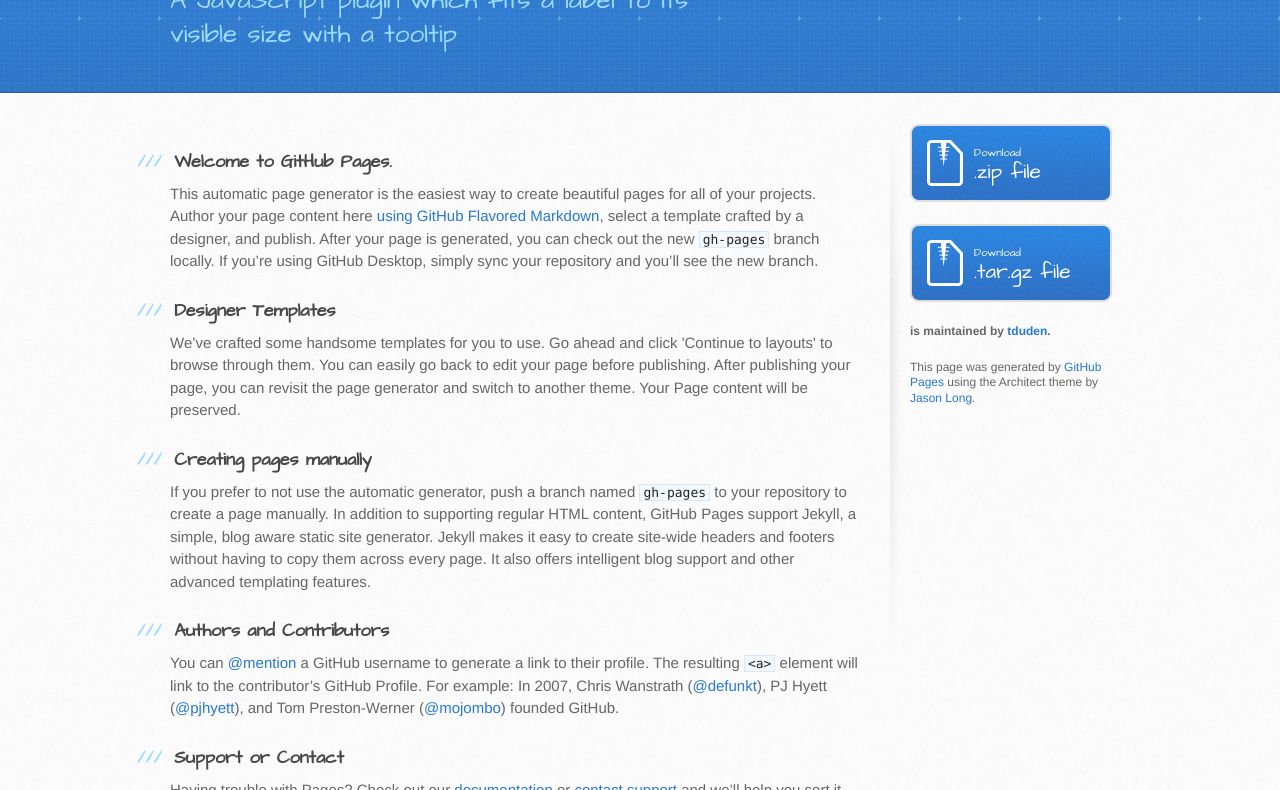
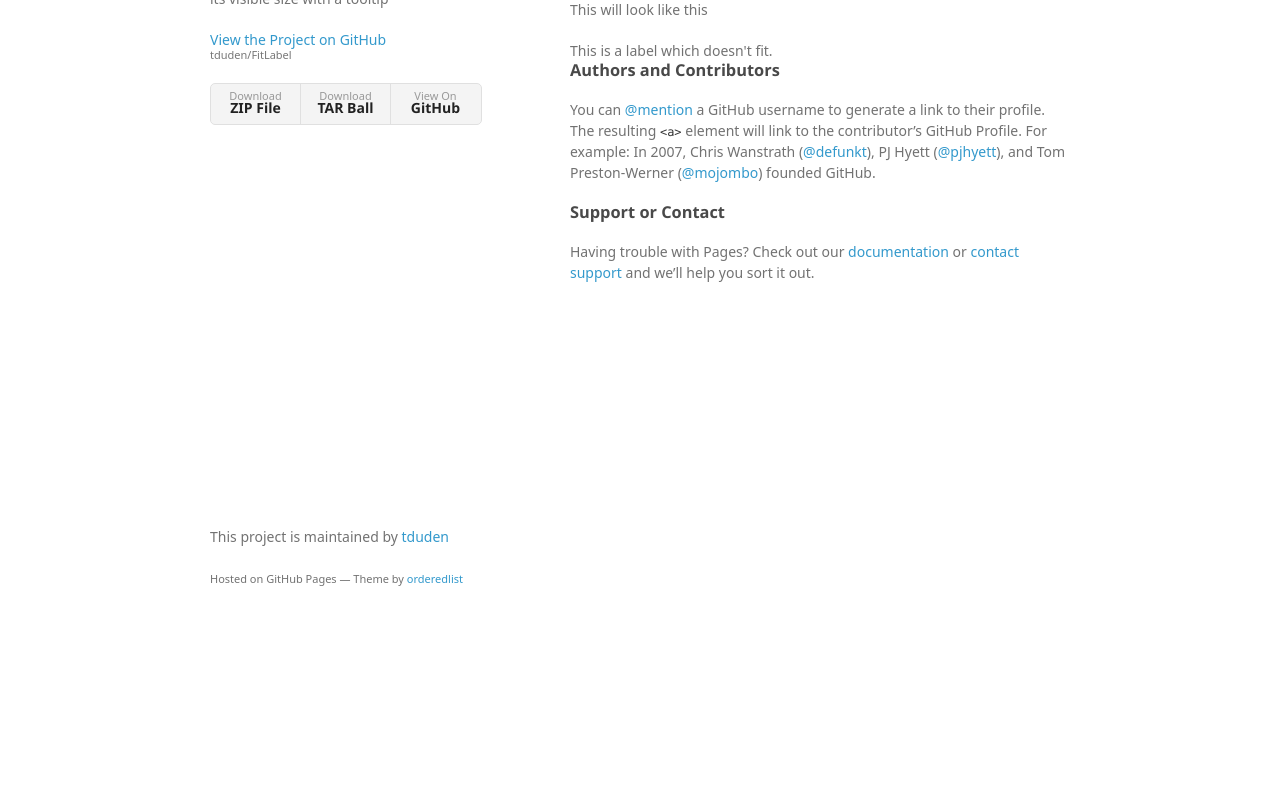
Before and after one commit to tduden/FitLabel, a plain HTML site: page index.html in a window 1280 px wide. Shown: the part 142-932 px from the top of the page. After the commit the page ends 800 px from the top, so only its background shows below. Drawn offline with Linux system fonts and the light colour scheme; a web font is replaced by a local one.

```diff
--- a/index.html
+++ b/index.html
@@ -1,47 +1,40 @@
-<!DOCTYPE html>
+<!doctype html>
 <html>
   <head>
-    <meta charset='utf-8'>
+    <meta charset="utf-8">
     <meta http-equiv="X-UA-Compatible" content="chrome=1">
-    <meta name="viewport" content="width=device-width, initial-scale=1, maximum-scale=1">
-    <link href='https://fonts.googleapis.com/css?family=Architects+Daughter' rel='stylesheet' type='text/css'>
-    <link rel="stylesheet" type="text/css" href="stylesheets/stylesheet.css" media="screen">
-    <link rel="stylesheet" type="text/css" href="stylesheets/github-light.css" media="screen">
-    <link rel="stylesheet" type="text/css" href="stylesheets/print.css" media="print">
+    <title>Fitlabel by tduden</title>
 
+    <link rel="stylesheet" href="stylesheets/styles.css">
+    <link rel="stylesheet" href="stylesheets/github-light.css">
+    <meta name="viewport" content="width=device-width">
     <!--[if lt IE 9]>
     <script src="//html5shiv.googlecode.com/svn/trunk/html5.js"></script>
     <![endif]-->
+  </head>
+  <body>
+    <div class="wrapper">
+      <header>
+        <h1>Fitlabel</h1>
+        <p>A JavaScript plugin which fits a label to its visible size with a tooltip</p>
 
-    <title>Fitlabel by tduden</title>
-  </head>
+        <p class="view"><a href="https://github.com/tduden/FitLabel">View the Project on GitHub <small>tduden/FitLabel</small></a></p>
 
-  <body>
-    <header>
-      <div class="inner">
-        <h1>Fitlabel</h1>
-        <h2>A JavaScript plugin which fits a label to its visible size with a tooltip</h2>
-        <a href="https://github.com/tduden/FitLabel" class="button"><small>View project on</small> GitHub</a>
-      </div>
-    </header>
 
-    <div id="content-wrapper">
-      <div class="inner clearfix">
-        <section id="main-content">
-          <h3>
-<a id="welcome-to-github-pages" class="anchor" href="#welcome-to-github-pages" aria-hidden="true"><span class="octicon octicon-link"></span></a>Welcome to GitHub Pages.</h3>
+        <ul>
+          <li><a href="https://github.com/tduden/FitLabel/zipball/master">Download <strong>ZIP File</strong></a></li>
+          <li><a href="https://github.com/tduden/FitLabel/tarball/master">Download <strong>TAR Ball</strong></a></li>
+          <li><a href="https://github.com/tduden/FitLabel">View On <strong>GitHub</strong></a></li>
+        </ul>
+      </header>
+      <section>
+        <p>Assume you have something like this:
+    &lt;div id="container" style="border-width: 10px; width: 155px; overflow: hidden;"&gt; ThisIsALabelWhichDoesn'tFit.
+    &lt;/div&gt;</p>
 
-<p>This automatic page generator is the easiest way to create beautiful pages for all of your projects. Author your page content here <a href="https://guides.github.com/features/mastering-markdown/">using GitHub Flavored Markdown</a>, select a template crafted by a designer, and publish. After your page is generated, you can check out the new <code>gh-pages</code> branch locally. If you’re using GitHub Desktop, simply sync your repository and you’ll see the new branch.</p>
+<p>This will look like this</p>
 
-<h3>
-<a id="designer-templates" class="anchor" href="#designer-templates" aria-hidden="true"><span class="octicon octicon-link"></span></a>Designer Templates</h3>
-
-<p>We’ve crafted some handsome templates for you to use. Go ahead and click 'Continue to layouts' to browse through them. You can easily go back to edit your page before publishing. After publishing your page, you can revisit the page generator and switch to another theme. Your Page content will be preserved.</p>
-
-<h3>
-<a id="creating-pages-manually" class="anchor" href="#creating-pages-manually" aria-hidden="true"><span class="octicon octicon-link"></span></a>Creating pages manually</h3>
-
-<p>If you prefer to not use the automatic generator, push a branch named <code>gh-pages</code> to your repository to create a page manually. In addition to supporting regular HTML content, GitHub Pages support Jekyll, a simple, blog aware static site generator. Jekyll makes it easy to create site-wide headers and footers without having to copy them across every page. It also offers intelligent blog support and other advanced templating features.</p>
+<div id="container">This is a label which doesn't fit.</div>
 
 <h3>
 <a id="authors-and-contributors" class="anchor" href="#authors-and-contributors" aria-hidden="true"><span class="octicon octicon-link"></span></a>Authors and Contributors</h3>
@@ -52,25 +45,13 @@
 <a id="support-or-contact" class="anchor" href="#support-or-contact" aria-hidden="true"><span class="octicon octicon-link"></span></a>Support or Contact</h3>
 
 <p>Having trouble with Pages? Check out our <a href="https://help.github.com/pages">documentation</a> or <a href="https://github.com/contact">contact support</a> and we’ll help you sort it out.</p>
-        </section>
-
-        <aside id="sidebar">
-          <a href="https://github.com/tduden/FitLabel/zipball/master" class="button">
-            <small>Download</small>
-            .zip file
-          </a>
-          <a href="https://github.com/tduden/FitLabel/tarball/master" class="button">
-            <small>Download</small>
-            .tar.gz file
-          </a>
-
-          <p class="repo-owner"><a href="https://github.com/tduden/FitLabel"></a> is maintained by <a href="https://github.com/tduden">tduden</a>.</p>
-
-          <p>This page was generated by <a href="https://pages.github.com">GitHub Pages</a> using the Architect theme by <a href="https://twitter.com/jasonlong">Jason Long</a>.</p>
-        </aside>
-      </div>
+      </section>
+      <footer>
+        <p>This project is maintained by <a href="https://github.com/tduden">tduden</a></p>
+        <p><small>Hosted on GitHub Pages &mdash; Theme by <a href="https://github.com/orderedlist">orderedlist</a></small></p>
+      </footer>
     </div>
-
+    <script src="javascripts/scale.fix.js"></script>
 
   </body>
 </html>
--- /dev/null
+++ b/javascripts/scale.fix.js
@@ -0,0 +1,17 @@
+var metas = document.getElementsByTagName('meta');
+var i;
+if (navigator.userAgent.match(/iPhone/i)) {
+  for (i=0; i<metas.length; i++) {
+    if (metas[i].name == "viewport") {
+      metas[i].content = "width=device-width, minimum-scale=1.0, maximum-scale=1.0";
+    }
+  }
+  document.addEventListener("gesturestart", gestureStart, false);
+}
+function gestureStart() {
+  for (i=0; i<metas.length; i++) {
+    if (metas[i].name == "viewport") {
+      metas[i].content = "width=device-width, minimum-scale=0.25, maximum-scale=1.6";
+    }
+  }
+}
--- /dev/null
+++ b/stylesheets/styles.css
@@ -0,0 +1,324 @@
+@font-face {
+  font-family: 'Noto Sans';
+  font-weight: 400;
+  font-style: normal;
+  src: url('../fonts/Noto-Sans-regular/Noto-Sans-regular.eot');
+  src: url('../fonts/Noto-Sans-regular/Noto-Sans-regular.eot?#iefix') format('embedded-opentype'),
+       local('Noto Sans'),
+       local('Noto-Sans-regular'),
+       url('../fonts/Noto-Sans-regular/Noto-Sans-regular.woff2') format('woff2'),
+       url('../fonts/Noto-Sans-regular/Noto-Sans-regular.woff') format('woff'),
+       url('../fonts/Noto-Sans-regular/Noto-Sans-regular.ttf') format('truetype'),
+       url('../fonts/Noto-Sans-regular/Noto-Sans-regular.svg#NotoSans') format('svg');
+}
+
+@font-face {
+  font-family: 'Noto Sans';
+  font-weight: 700;
+  font-style: normal;
+  src: url('../fonts/Noto-Sans-700/Noto-Sans-700.eot');
+  src: url('../fonts/Noto-Sans-700/Noto-Sans-700.eot?#iefix') format('embedded-opentype'),
+       local('Noto Sans Bold'),
+       local('Noto-Sans-700'),
+       url('../fonts/Noto-Sans-700/Noto-Sans-700.woff2') format('woff2'),
+       url('../fonts/Noto-Sans-700/Noto-Sans-700.woff') format('woff'),
+       url('../fonts/Noto-Sans-700/Noto-Sans-700.ttf') format('truetype'),
+       url('../fonts/Noto-Sans-700/Noto-Sans-700.svg#NotoSans') format('svg');
+}
+
+@font-face {
+  font-family: 'Noto Sans';
+  font-weight: 400;
+  font-style: italic;
+  src: url('../fonts/Noto-Sans-italic/Noto-Sans-italic.eot');
+  src: url('../fonts/Noto-Sans-italic/Noto-Sans-italic.eot?#iefix') format('embedded-opentype'),
+       local('Noto Sans Italic'),
+       local('Noto-Sans-italic'),
+       url('../fonts/Noto-Sans-italic/Noto-Sans-italic.woff2') format('woff2'),
+       url('../fonts/Noto-Sans-italic/Noto-Sans-italic.woff') format('woff'),
+       url('../fonts/Noto-Sans-italic/Noto-Sans-italic.ttf') format('truetype'),
+       url('../fonts/Noto-Sans-italic/Noto-Sans-italic.svg#NotoSans') format('svg');
+}
+
+@font-face {
+  font-family: 'Noto Sans';
+  font-weight: 700;
+  font-style: italic;
+  src: url('../fonts/Noto-Sans-700italic/Noto-Sans-700italic.eot');
+  src: url('../fonts/Noto-Sans-700italic/Noto-Sans-700italic.eot?#iefix') format('embedded-opentype'),
+       local('Noto Sans Bold Italic'),
+       local('Noto-Sans-700italic'),
+       url('../fonts/Noto-Sans-700italic/Noto-Sans-700italic.woff2') format('woff2'),
+       url('../fonts/Noto-Sans-700italic/Noto-Sans-700italic.woff') format('woff'),
+       url('../fonts/Noto-Sans-700italic/Noto-Sans-700italic.ttf') format('truetype'),
+       url('../fonts/Noto-Sans-700italic/Noto-Sans-700italic.svg#NotoSans') format('svg');
+}
+
+body {
+  background-color: #fff;
+  padding:50px;
+  font: 14px/1.5 "Noto Sans", "Helvetica Neue", Helvetica, Arial, sans-serif;
+  color:#727272;
+  font-weight:400;
+}
+
+h1, h2, h3, h4, h5, h6 {
+  color:#222;
+  margin:0 0 20px;
+}
+
+p, ul, ol, table, pre, dl {
+  margin:0 0 20px;
+}
+
+h1, h2, h3 {
+  line-height:1.1;
+}
+
+h1 {
+  font-size:28px;
+}
+
+h2 {
+  color:#393939;
+}
+
+h3, h4, h5, h6 {
+  color:#494949;
+}
+
+a {
+  color:#39c;
+  text-decoration:none;
+}
+
+a:hover {
+  color:#069;
+}
+
+a small {
+  font-size:11px;
+  color:#777;
+  margin-top:-0.3em;
+  display:block;
+}
+
+a:hover small {
+  color:#777;
+}
+
+.wrapper {
+  width:860px;
+  margin:0 auto;
+}
+
+blockquote {
+  border-left:1px solid #e5e5e5;
+  margin:0;
+  padding:0 0 0 20px;
+  font-style:italic;
+}
+
+code, pre {
+  font-family:Monaco, Bitstream Vera Sans Mono, Lucida Console, Terminal, Consolas, Liberation Mono, DejaVu Sans Mono, Courier New, monospace;
+  color:#333;
+  font-size:12px;
+}
+
+pre {
+  padding:8px 15px;
+  background: #f8f8f8;
+  border-radius:5px;
+  border:1px solid #e5e5e5;
+  overflow-x: auto;
+}
+
+table {
+  width:100%;
+  border-collapse:collapse;
+}
+
+th, td {
+  text-align:left;
+  padding:5px 10px;
+  border-bottom:1px solid #e5e5e5;
+}
+
+dt {
+  color:#444;
+  font-weight:700;
+}
+
+th {
+  color:#444;
+}
+
+img {
+  max-width:100%;
+}
+
+header {
+  width:270px;
+  float:left;
+  position:fixed;
+  -webkit-font-smoothing:subpixel-antialiased;
+}
+
+header ul {
+  list-style:none;
+  height:40px;
+  padding:0;
+  background: #f4f4f4;
+  border-radius:5px;
+  border:1px solid #e0e0e0;
+  width:270px;
+}
+
+header li {
+  width:89px;
+  float:left;
+  border-right:1px solid #e0e0e0;
+  height:40px;
+}
+
+header li:first-child a {
+  border-radius:5px 0 0 5px;
+}
+
+header li:last-child a {
+  border-radius:0 5px 5px 0;
+}
+
+header ul a {
+  line-height:1;
+  font-size:11px;
+  color:#999;
+  display:block;
+  text-align:center;
+  padding-top:6px;
+  height:34px;
+}
+
+header ul a:hover {
+  color:#999;
+}
+
+header ul a:active {
+  background-color:#f0f0f0;
+}
+
+strong {
+  color:#222;
+  font-weight:700;
+}
+
+header ul li + li + li {
+  border-right:none;
+  width:89px;
+}
+
+header ul a strong {
+  font-size:14px;
+  display:block;
+  color:#222;
+}
+
+section {
+  width:500px;
+  float:right;
+  padding-bottom:50px;
+}
+
+small {
+  font-size:11px;
+}
+
+hr {
+  border:0;
+  background:#e5e5e5;
+  height:1px;
+  margin:0 0 20px;
+}
+
+footer {
+  width:270px;
+  float:left;
+  position:fixed;
+  bottom:50px;
+  -webkit-font-smoothing:subpixel-antialiased;
+}
+
+@media print, screen and (max-width: 960px) {
+
+  div.wrapper {
+    width:auto;
+    margin:0;
+  }
+
+  header, section, footer {
+    float:none;
+    position:static;
+    width:auto;
+  }
+
+  header {
+    padding-right:320px;
+  }
+
+  section {
+    border:1px solid #e5e5e5;
+    border-width:1px 0;
+    padding:20px 0;
+    margin:0 0 20px;
+  }
+
+  header a small {
+    display:inline;
+  }
+
+  header ul {
+    position:absolute;
+    right:50px;
+    top:52px;
+  }
+}
+
+@media print, screen and (max-width: 720px) {
+  body {
+    word-wrap:break-word;
+  }
+
+  header {
+    padding:0;
+  }
+
+  header ul, header p.view {
+    position:static;
+  }
+
+  pre, code {
+    word-wrap:normal;
+  }
+}
+
+@media print, screen and (max-width: 480px) {
+  body {
+    padding:15px;
+  }
+
+  header ul {
+    width:99%;
+  }
+
+  header li, header ul li + li + li {
+    width:33%;
+  }
+}
+
+@media print {
+  body {
+    padding:0.4in;
+    font-size:12pt;
+    color:#444;
+  }
+}
```
Also changed, not shown: params.json (+1 -1 lines).
